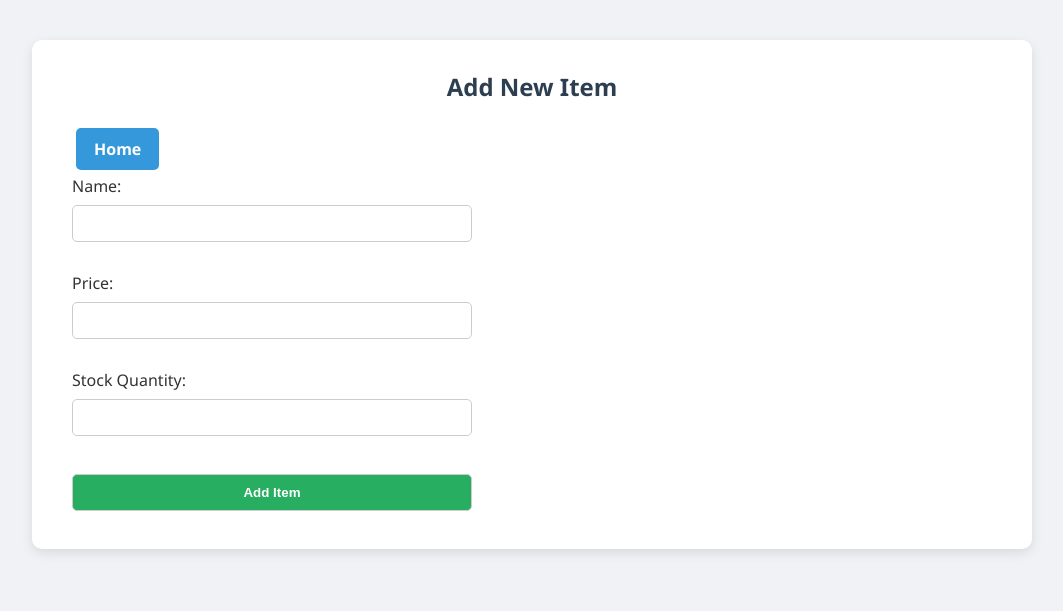
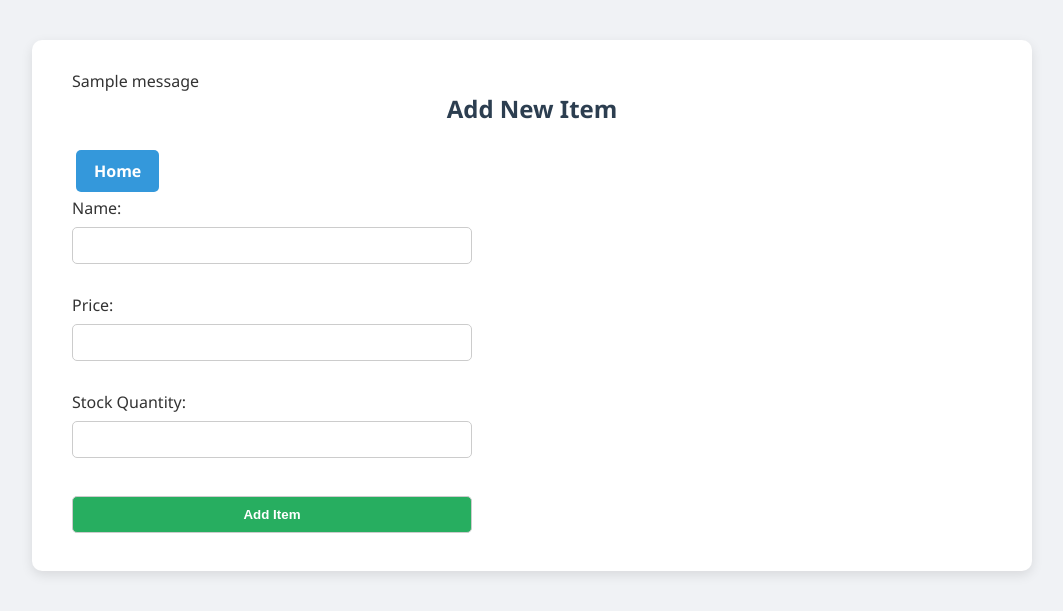
Before and after one commit to LikiTH1233/flask-store-app, a Flask app: page /add-item in a window 1280 px wide. Shown: the top 611 px of the page, without its empty margins (108-1171 px from the left). Run offline with Flask 3, Linux system fonts and the light colour scheme; tables that the repository leaves empty hold one stand-in row (values such as "Sample post"); one stand-in notice (Sample message) is shown.

Commit message:
Update add_item.html

```diff
--- a/templates/add_item.html
+++ b/templates/add_item.html
@@ -5,7 +5,18 @@
     <link rel="stylesheet" href="/static/style.css">
 </head>
 <body>
+
+
+
+
 <div class="container">
+     {% with messages = get_flashed_messages(with_categories=true) %}
+  {% if messages %}
+    {% for category, message in messages %}
+      <div class="flash {{ category }}">{{ message }}</div>
+    {% endfor %}
+  {% endif %}
+{% endwith %}
     <h2>Add New Item</h2>
     <a href="/" class="btn"> Home</a>
     <form method="POST">
```
